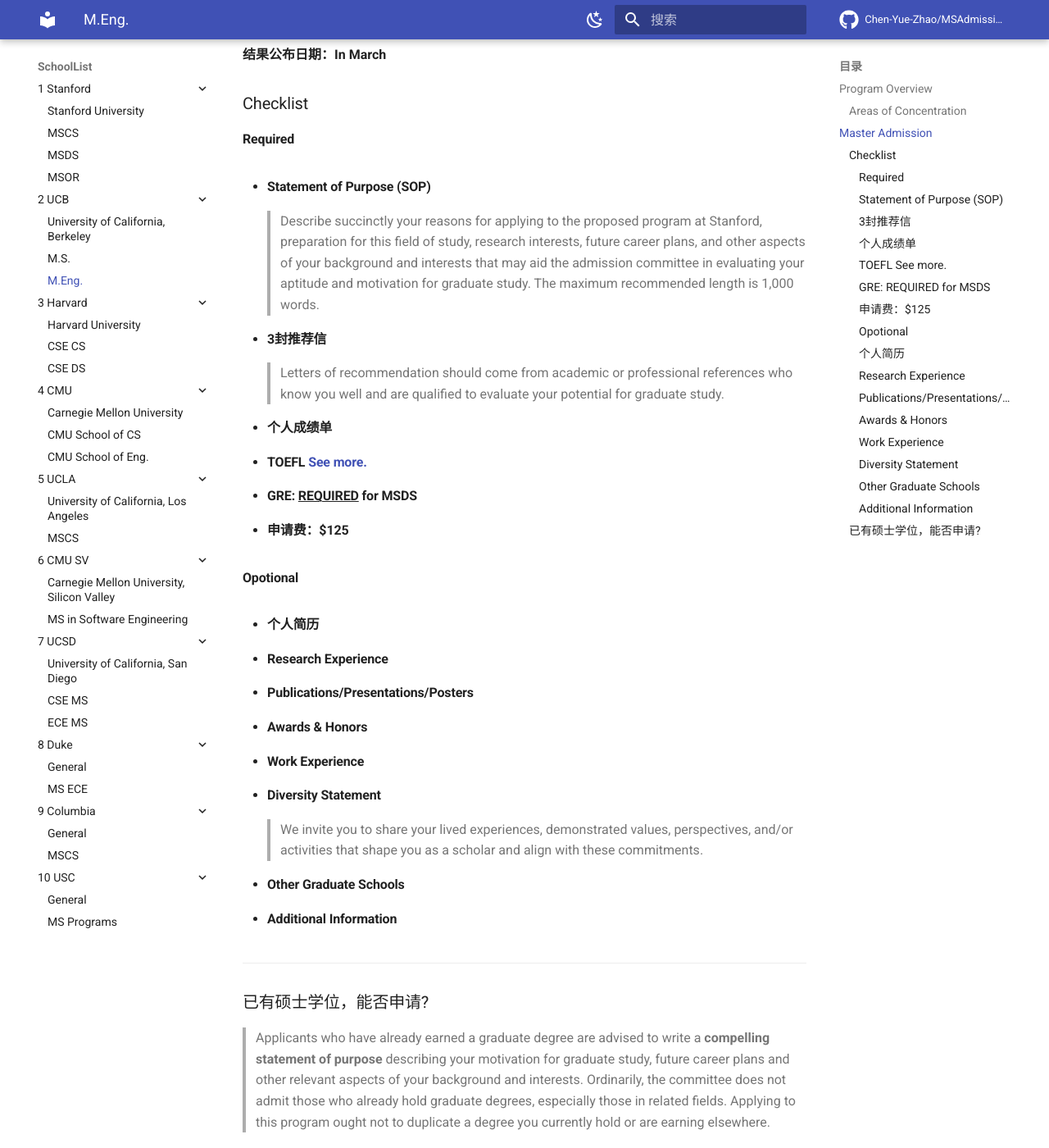
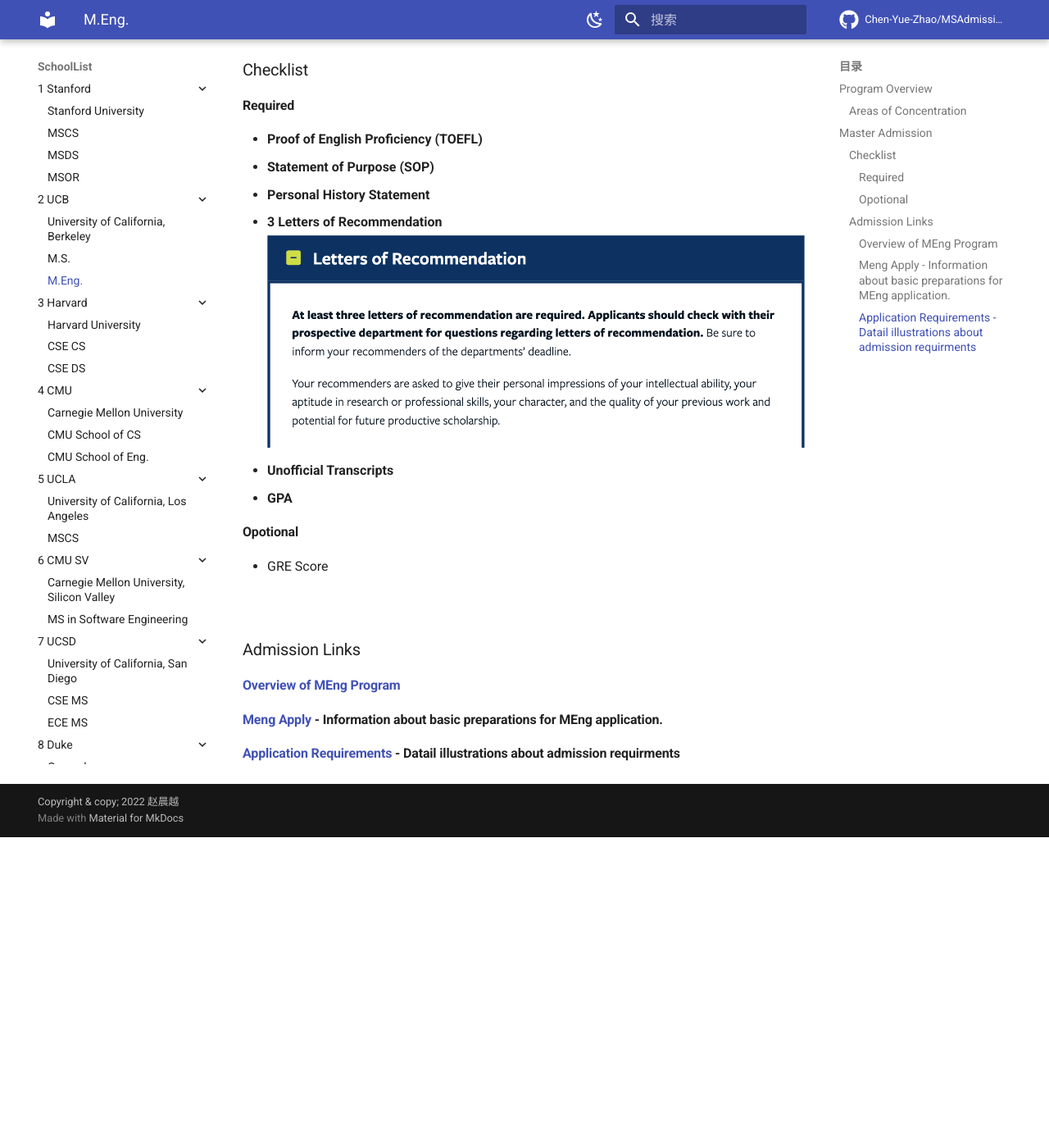
Before and after one commit to Chen-Yue-Zhao/MSAdmissionSite_mkdocs, an MkDocs documentation site: the page built from docs/SchoolList/UCB/MEng.md, in a window 1280 px wide and 1400 px high, scrolled down 1350 px. Shown: the whole window at 82% size. Built offline with MkDocs 1.6.1 and Material for MkDocs 9.7.7, drawn with Linux system fonts in a browser that asks for light colours; comment, search, counter and statistics services are not loaded; after the commit the page ends 2371 px from its top, so only the background shows below that; some of the changed text lies outside the part shown.

Commit message:
UCB MEng 2

```diff
--- a/docs/SchoolList/UCB/MEng.md
+++ b/docs/SchoolList/UCB/MEng.md
@@ -26,14 +26,14 @@
 - Signal Processing and Communications
 - Visual Computing and Computer Graphics
 
-Note: Choosing one of these areas does not prevent you from taking courses in other areas.
+**Note:** Choosing one of these areas does not prevent you from taking courses in other areas.
 
-Click here for [Program Curriculum of MSDS](https://statistics.stanford.edu/graduate-programs/statistics-ms/statistics-data-science-curriculum).
+Click here for [Concentration Requirements](https://eecs.berkeley.edu/academics/graduate/industry-programs/meng).
 
 ---
 
 ## Master Admission
-Click here for [Overview of MEng Admission](https://eecs.berkeley.edu/academics/graduate/industry-programs/meng).
+
 
 
 **网申通道：[link here](https://gradapp.berkeley.edu/apply/?_ga=2.209532624.375836091.1666195503-1030154158.1666195503)**
@@ -44,27 +44,20 @@
 
 ### Checklist
 #### Required
-- #### Statement of Purpose (SOP)
-  > Describe succinctly your reasons for applying to the proposed program at Stanford, preparation for this field of study, research interests, future career plans, and other aspects of your background and interests that may aid the admission committee in evaluating your aptitude and motivation for graduate study. The maximum recommended length is 1,000 words.
-- #### 3封推荐信
-  > Letters of recommendation should come from academic or professional references who know you well and are qualified to evaluate your potential for graduate study.
-- #### 个人成绩单
-- #### TOEFL [See more.](./MSCS.md/###About)
-- #### GRE: <u>REQUIRED</u> for MSDS
-- #### 申请费：$125
+- **Proof of English Proficiency (TOEFL)**
+- **Statement of Purpose (SOP)**
+- **Personal History Statement**
+- **3 Letters of Recommendation**
+![](./MEng/recommendation.png)
+- **Unofficial Transcripts**
+- **GPA**
 
 #### Opotional
-- #### 个人简历
-- #### Research Experience
-- #### Publications/Presentations/Posters
-- #### Awards & Honors
-- #### Work Experience
-- #### Diversity Statement
-  > We invite you to share your lived experiences, demonstrated values, perspectives, and/or activities that shape you as a scholar and align with these commitments.
-- #### Other Graduate Schools
-- #### Additional Information
+- GRE Score
 
----
+</br>
 
-### 已有硕士学位，能否申请?
-> Applicants who have already earned a graduate degree are advised to write a **compelling statement of purpose** describing your motivation for graduate study, future career plans and other relevant aspects of your background and interests. Ordinarily, the committee does not admit those who already hold graduate degrees, especially those in related fields. Applying to this program ought not to duplicate a degree you currently hold or are earning elsewhere.
+###  Admission Links
+#### [Overview of MEng Program](https://eecs.berkeley.edu/academics/graduate/industry-programs/meng)
+#### [Meng Apply](https://eecs.berkeley.edu/academics/graduate/industry-programs/meng/apply) - Information about basic preparations for MEng application.
+#### [Application Requirements](https://grad.berkeley.edu/admissions/steps-to-apply/requirements/#panel-1-5) - Datail illustrations about admission requirments
```
Also changed, not shown: docs/SchoolList/UCB/MEng/recommendation.png (added), 3 other files.
